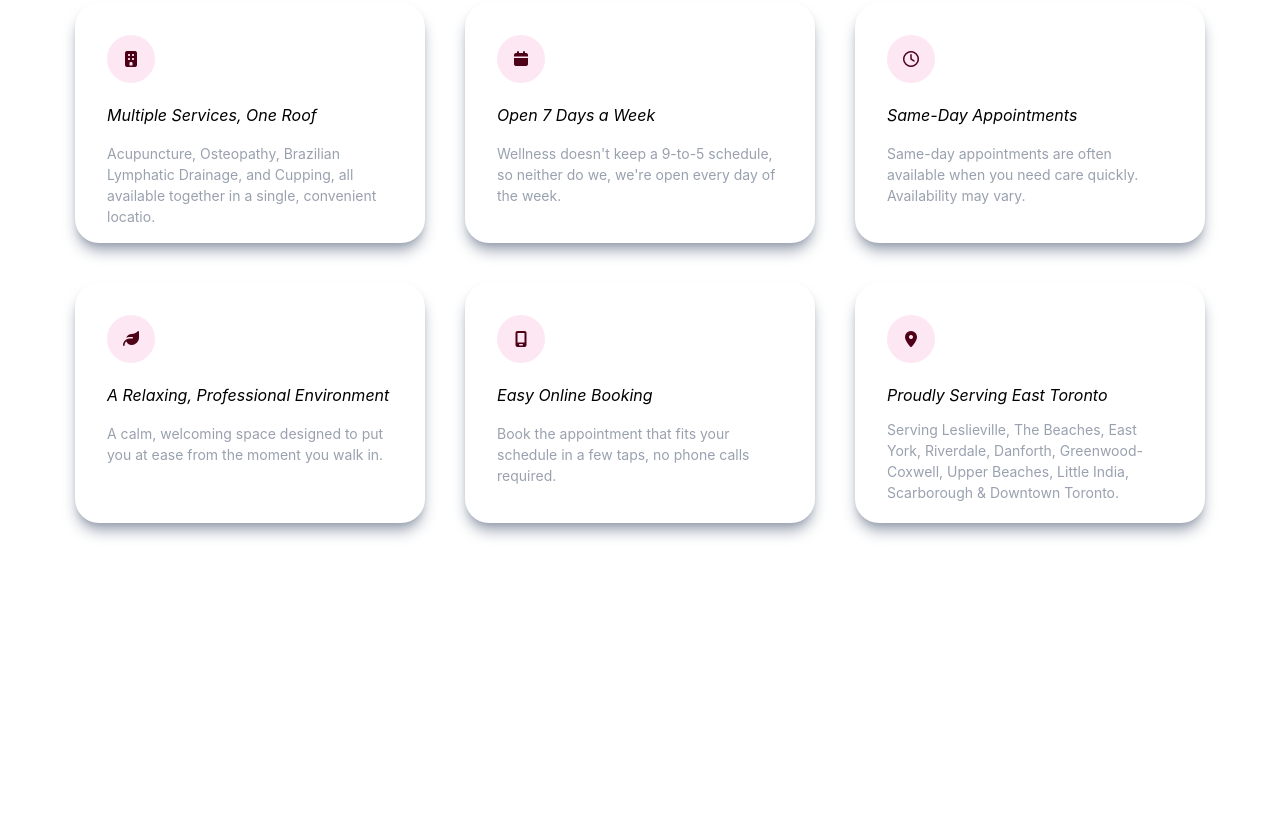
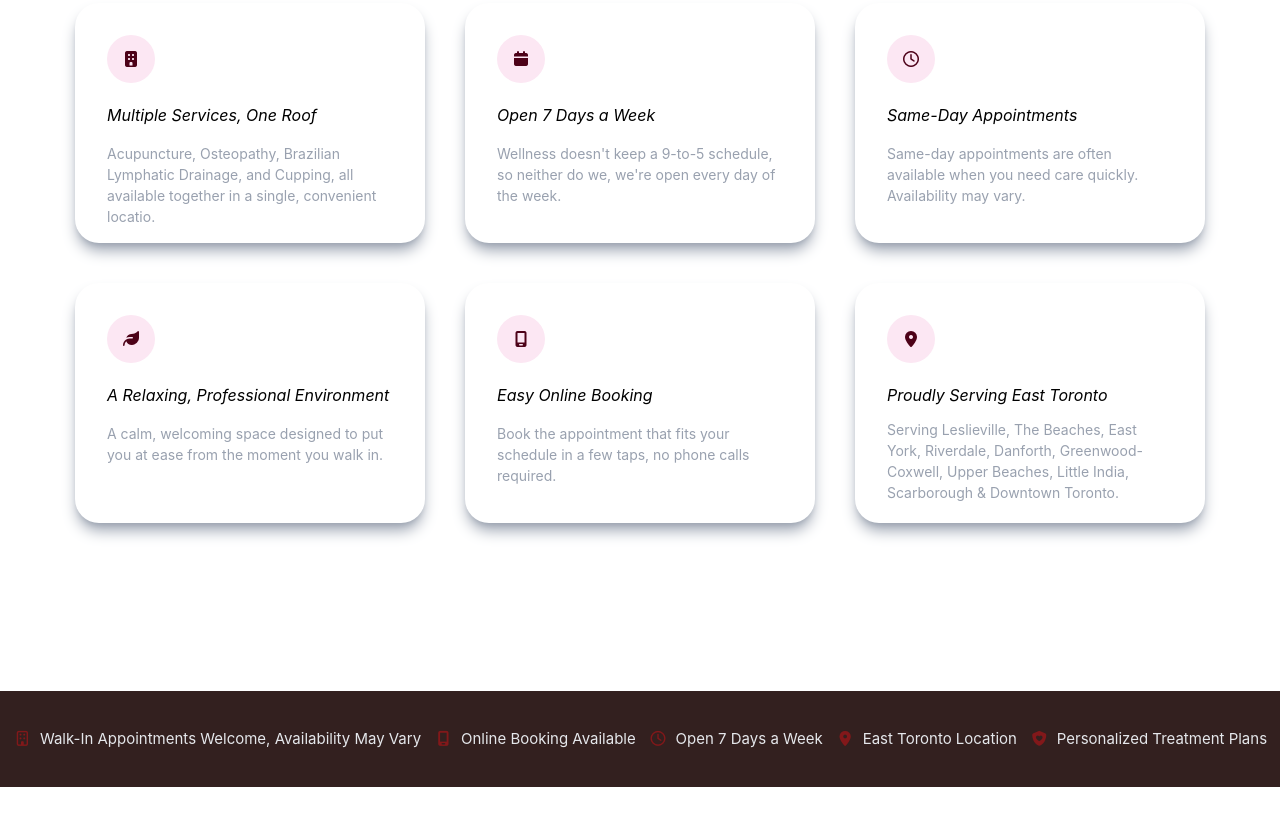
Before and after one commit to wahajkz/reliefpluswellness-clone, a website: page src/index.html in a window 1280 px wide. Shown: the part 2086-2913 px from the top of the page. Before the commit the page ends 2767 px from the top, so only its background shows below. Drawn offline with Linux system fonts and the light colour scheme.

Commit message:
created a div with ul and li tags

```diff
--- a/src/index.html
+++ b/src/index.html
@@ -152,7 +152,7 @@
         </div>
     </div>
 
-    <div class="w-full h-[1250px] bg-white">
+    <div class="w-full h-fit bg-white">
         <div class="py-14 md:py-32">
             <div class="flex items-center gap-3 ms-[30px] md:ms-[70px] md:px-10">
                 <div class="w-8 h-[1px] bg-[#7a2333]"></div>
@@ -165,7 +165,8 @@
                 <div class="w-[350px] h-60 bg-[#ffffff] shadow-lg shadow-gray-400 rounded-3xl p-8">
                     <div class="flex flex-col">
                         <div class="w-12 h-12 bg-pink-100 text-rose-950 rounded-full flex items-center justify-center">
-                            <i class="fa-solid fa-shield-heart"></i></div>
+                            <i class="fa-solid fa-shield-heart"></i>
+                        </div>
                         <p class="italic mt-5">Personalized Wellness Care</p>
                         <p class="text-[14px] text-gray-400 mt-4">Every treatment plan is built around your own goals,
                             history, and circumstances, never one-size-fits-all.</p>
@@ -174,7 +175,8 @@
                 <div class="w-[350px] h-60 bg-[#ffffff] shadow-lg shadow-gray-400 rounded-3xl p-8">
                     <div class="flex flex-col">
                         <div class="w-12 h-12 bg-pink-100 text-rose-950 rounded-full flex items-center justify-center">
-                            <i class="fa-solid fa-award"></i></div>
+                            <i class="fa-solid fa-award"></i>
+                        </div>
                         <p class="italic mt-5">Experienced Practitioners</p>
                         <p class="text-[14px] text-gray-400 mt-4">Our acupuncture and osteopathy practitioners bring
                             years of hands-on clinical experience to every visit.</p>
@@ -183,7 +185,8 @@
                 <div class="w-[350px] h-60 bg-[#ffffff] shadow-lg shadow-gray-400 rounded-3xl p-8">
                     <div class="flex flex-col">
                         <div class="w-12 h-12 bg-pink-100 text-rose-950 rounded-full flex items-center justify-center">
-                            <i class="fa-regular fa-credit-card"></i></div>
+                            <i class="fa-regular fa-credit-card"></i>
+                        </div>
                         <p class="italic mt-5">Direct Billing Available</p>
                         <p class="text-[14px] text-gray-400 mt-4">We bill many insurance providers directly, so you can
                             focus on your care instead of paperwork.</p>
@@ -194,7 +197,8 @@
                 <div class="w-[350px] h-60 bg-[#ffffff] shadow-lg shadow-gray-400 rounded-3xl p-8">
                     <div class="flex flex-col">
                         <div class="w-12 h-12 bg-pink-100 text-rose-950 rounded-full flex items-center justify-center">
-                            <i class="fa-solid fa-building"></i></div>
+                            <i class="fa-solid fa-building"></i>
+                        </div>
                         <p class="italic mt-5">Multiple Services, One Roof</p>
                         <p class="text-[14px] text-gray-400 mt-4">Acupuncture, Osteopathy, Brazilian Lymphatic Drainage,
                             and Cupping, all available together in a single, convenient locatio.</p>
@@ -203,7 +207,8 @@
                 <div class="w-[350px] h-60 bg-[#ffffff] shadow-lg shadow-gray-400 rounded-3xl p-8">
                     <div class="flex flex-col">
                         <div class="w-12 h-12 bg-pink-100 text-rose-950 rounded-full flex items-center justify-center">
-                            <i class="fa-solid fa-calendar"></i></div>
+                            <i class="fa-solid fa-calendar"></i>
+                        </div>
                         <p class="italic mt-5">Open 7 Days a Week</p>
                         <p class="text-[14px] text-gray-400 mt-4">Wellness doesn't keep a 9-to-5 schedule, so neither do
                             we, we're open every day of the week.</p>
@@ -212,7 +217,8 @@
                 <div class="w-[350px] h-60 bg-[#ffffff] shadow-lg shadow-gray-400 rounded-3xl p-8">
                     <div class="flex flex-col">
                         <div class="w-12 h-12 bg-pink-100 text-rose-950 rounded-full flex items-center justify-center">
-                            <i class="fa-regular fa-clock"></i></div>
+                            <i class="fa-regular fa-clock"></i>
+                        </div>
                         <p class="italic mt-5">Same-Day Appointments</p>
                         <p class="text-[14px] text-gray-400 mt-4">Same-day appointments are often available when you
                             need care quickly. Availability may vary.</p>
@@ -223,7 +229,8 @@
                 <div class="w-[350px] h-60 bg-[#ffffff] shadow-lg shadow-gray-400 rounded-3xl p-8">
                     <div class="flex flex-col">
                         <div class="w-12 h-12 bg-pink-100 text-rose-950 rounded-full flex items-center justify-center">
-                            <i class="fa-solid fa-leaf"></i></div>
+                            <i class="fa-solid fa-leaf"></i>
+                        </div>
                         <p class="italic mt-5">A Relaxing, Professional Environment</p>
                         <p class="text-[14px] text-gray-400 mt-4">A calm, welcoming space designed to put you at ease
                             from the moment you walk in.</p>
@@ -232,7 +239,8 @@
                 <div class="w-[350px] h-60 bg-[#ffffff] shadow-lg shadow-gray-400 rounded-3xl p-8">
                     <div class="flex flex-col">
                         <div class="w-12 h-12 bg-pink-100 text-rose-950 rounded-full flex items-center justify-center">
-                            <i class="fa-solid fa-mobile-screen"></i></div>
+                            <i class="fa-solid fa-mobile-screen"></i>
+                        </div>
                         <p class="italic mt-5">Easy Online Booking</p>
                         <p class="text-[14px] text-gray-400 mt-4">Book the appointment that fits your schedule in a few
                             taps, no phone calls required.</p>
@@ -241,7 +249,8 @@
                 <div class="w-[350px] h-60 bg-[#ffffff] shadow-lg shadow-gray-400 rounded-3xl p-8">
                     <div class="flex flex-col">
                         <div class="w-12 h-12 bg-pink-100 text-rose-950 rounded-full flex items-center justify-center">
-                            <i class="fa-solid fa-location-dot"></i></div>
+                            <i class="fa-solid fa-location-dot"></i>
+                        </div>
                         <p class="italic mt-5">Proudly Serving East Toronto</p>
                         <p class="text-[14px] text-gray-400 mt-3">Serving Leslieville, The Beaches, East York,
                             Riverdale, Danforth, Greenwood-Coxwell, Upper Beaches, Little India, Scarborough & Downtown
@@ -251,6 +260,33 @@
             </div>
         </div>
     </div>
+
+    <div class="py-10">
+        <div class="w-full h-24 bg-[#33201f]">
+            <ul class="flex flex-row items-center justify-evenly h-full">
+                <li class="text-gray-200 text-[15px]">
+                    <i class="fa-regular fa-building text-red-900 me-1"></i>
+                    Walk-In Appointments Welcome, Availability May Vary
+                </li>
+                <li class="text-gray-200 hidden md:inline text-[15px]">
+                    <i class="fa-solid fa-mobile-screen text-red-900 me-1"></i>
+                    Online Booking Available
+                </li>
+                <li class="text-gray-200 hidden md:inline text-[15px]">
+                    <i class="fa-regular fa-clock text-red-900 me-1"></i>
+                    Open 7 Days a Week
+                </li>
+                <li class="text-gray-200 hidden md:inline text-[15px]">
+                    <i class="fa-solid fa-location-dot text-red-900 me-1"></i>
+                    East Toronto Location
+                </li>
+                <li class="text-gray-200 hidden md:inline text-[15px]">
+                    <i class="fa-solid fa-shield-heart text-red-900 me-1"></i>
+                    Personalized Treatment Plans
+                </li>
+            </ul>
+        </div>
+    </div>
 </body>
 
 </html>
```
Also changed, not shown: src/output.css.
